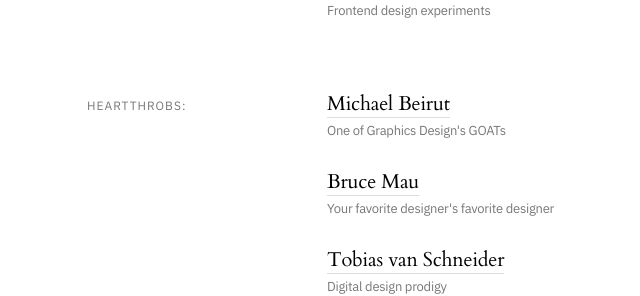
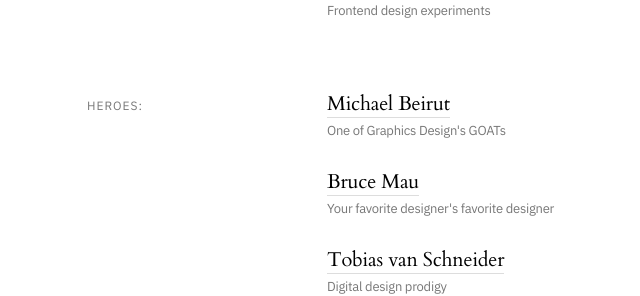
Before and after one commit to jeremydcherry/jeremydcherry.github.io, a Jekyll site: the page built from content/resources.md, in a window 1280 px wide and 900 px high, scrolled down 306 px. Shown: the part 162-458 px from the top of the window, without its empty margins (433-1073 px from the left). Built offline with Jekyll 4.4.1, drawn with Linux system fonts in a browser that asks for light colours.

Commit message:
Updated Resources

```diff
--- a/content/resources.md
+++ b/content/resources.md
@@ -43,7 +43,7 @@ permalink: /resources
 	</div>
   </div>
   <div class="column-third col-third-2_resources">
-  	<h3 class="list">Heartthrobs:</h3>
+  	<h3 class="list">Heroes:</h3>
   </div>
   <!-- List -->
   <div class="column-third col-third-3_resources">
```
